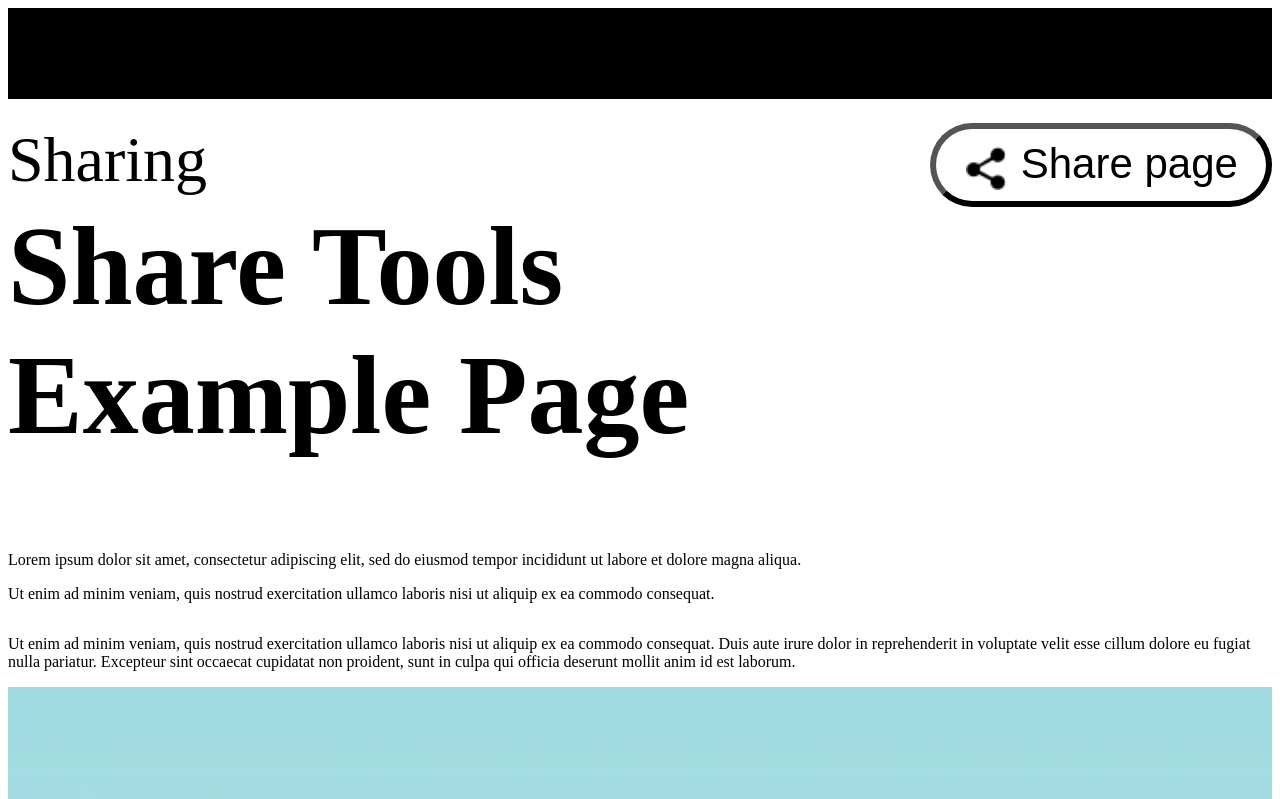
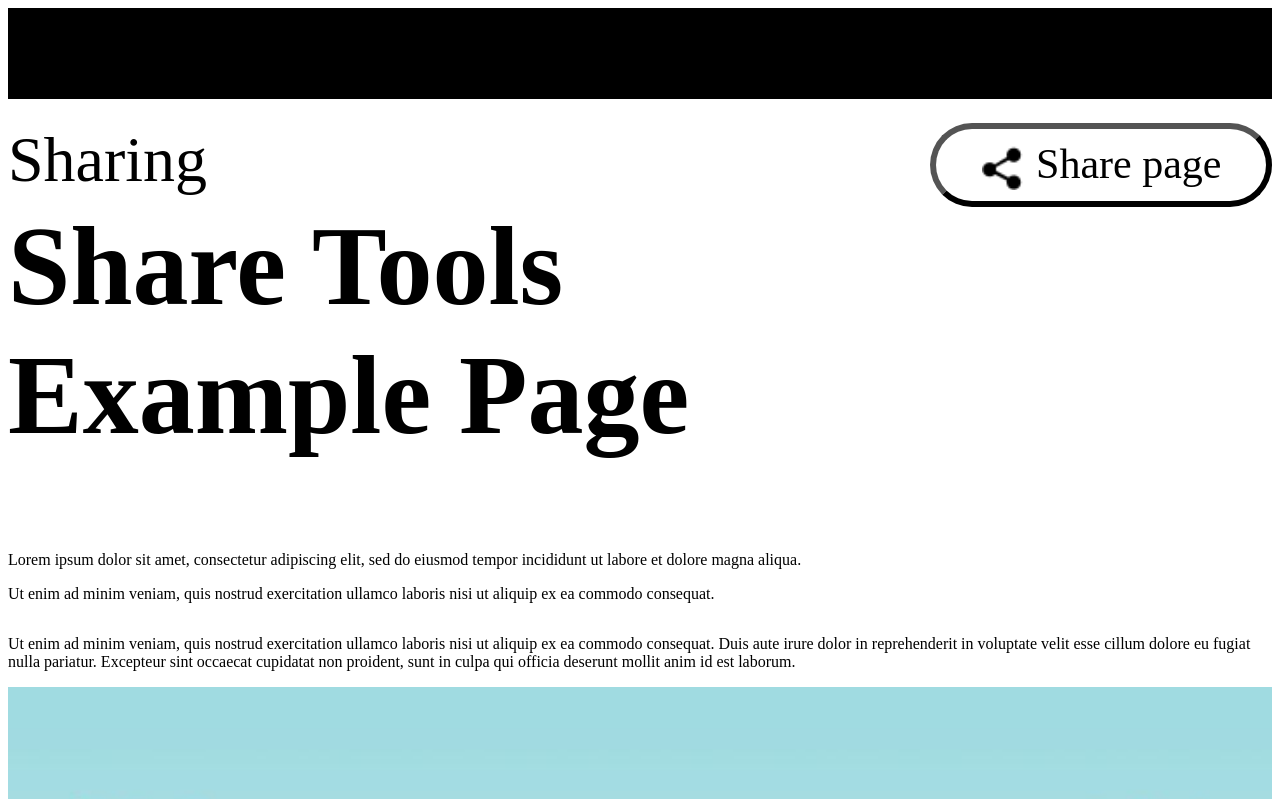
Before and after one commit to marcw-bbc/marcw-bbc.github.io, a plain HTML site: page index.html in a window 1280 px wide. Shown: the top 799 px of the page. Drawn offline with Linux system fonts and the light colour scheme; a web font is replaced by a local one.

Commit message:
add reith font to button

```diff
--- a/styles.css
+++ b/styles.css
@@ -37,6 +37,7 @@
   font-size: 14px;
   width: 114px;
   height: 28px;
+  font-family: Reith;
 }
 
 .social-networks {
```
